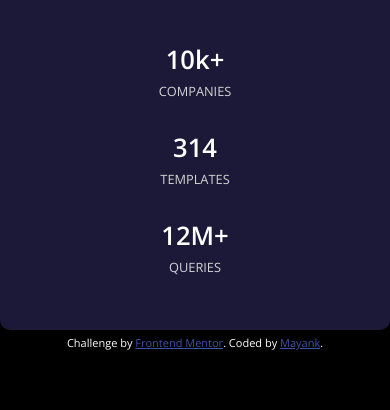
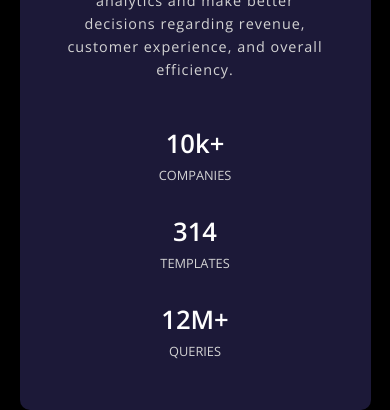
Before and after one commit to mayanksolan/fm-stats-preview-card-component, a plain HTML site: page index.html in a window 390 px wide. Shown: the part 549-959 px from the top of the page. Before the commit the page ends 904 px from the top, so only its background shows below. Drawn offline with nearby package versions, Linux system fonts and the light colour scheme.

Commit message:
mobile ui

```diff
--- a/index.html
+++ b/index.html
@@ -19,17 +19,6 @@
     />
 
     <title>Frontend Mentor | Stats preview card component</title>
-
-    <!-- Feel free to remove these styles or customise in your own stylesheet 👍 -->
-    <style>
-      .attribution {
-        font-size: 11px;
-        text-align: center;
-      }
-      .attribution a {
-        color: hsl(228, 45%, 44%);
-      }
-    </style>
   </head>
   <body>
     <div class="card-wrapper">
@@ -71,11 +60,11 @@
         </div>
       </div>
     </div>
-    <div class="attribution">
+    <!-- <div class="attribution">
       Challenge by
       <a href="https://www.frontendmentor.io?ref=challenge" target="_blank"
         >Frontend Mentor</a
       >. Coded by <a href="#">Mayank</a>.
-    </div>
+    </div> -->
   </body>
 </html>
--- a/styles.css
+++ b/styles.css
@@ -69,15 +69,25 @@ body {
 .attribution {
   padding: 5px 0;
   color: #fff;
+  font-size: 11px;
+  text-align: center;
+}
+.attribution a {
+  color: hsl(228, 45%, 44%);
 }
 
 @media only screen and (max-width: 500px) {
   .card-wrapper {
-    width: 100%;
-    margin: 0 auto;
+    width: 90%;
+    align-items: center;
     background-color: #000;
     overflow: hidden;
-    padding: 0;
+    display: flex;
+    flex-direction: row;
+    flex-wrap: wrap;
+    justify-content: center;
+    margin: 50px auto;
+    border-radius: 10px;
   }
   .card {
     flex-direction: column-reverse;
```
